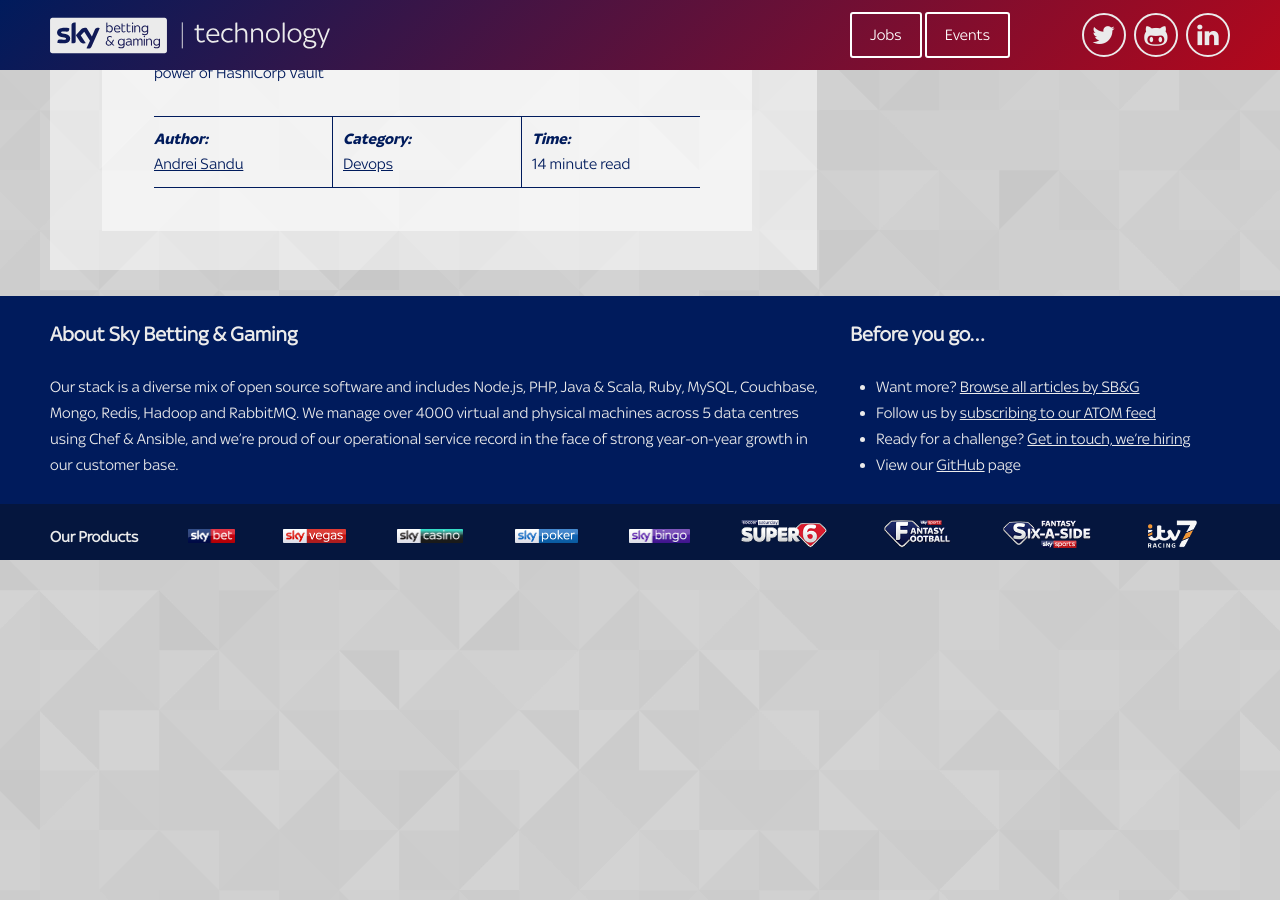
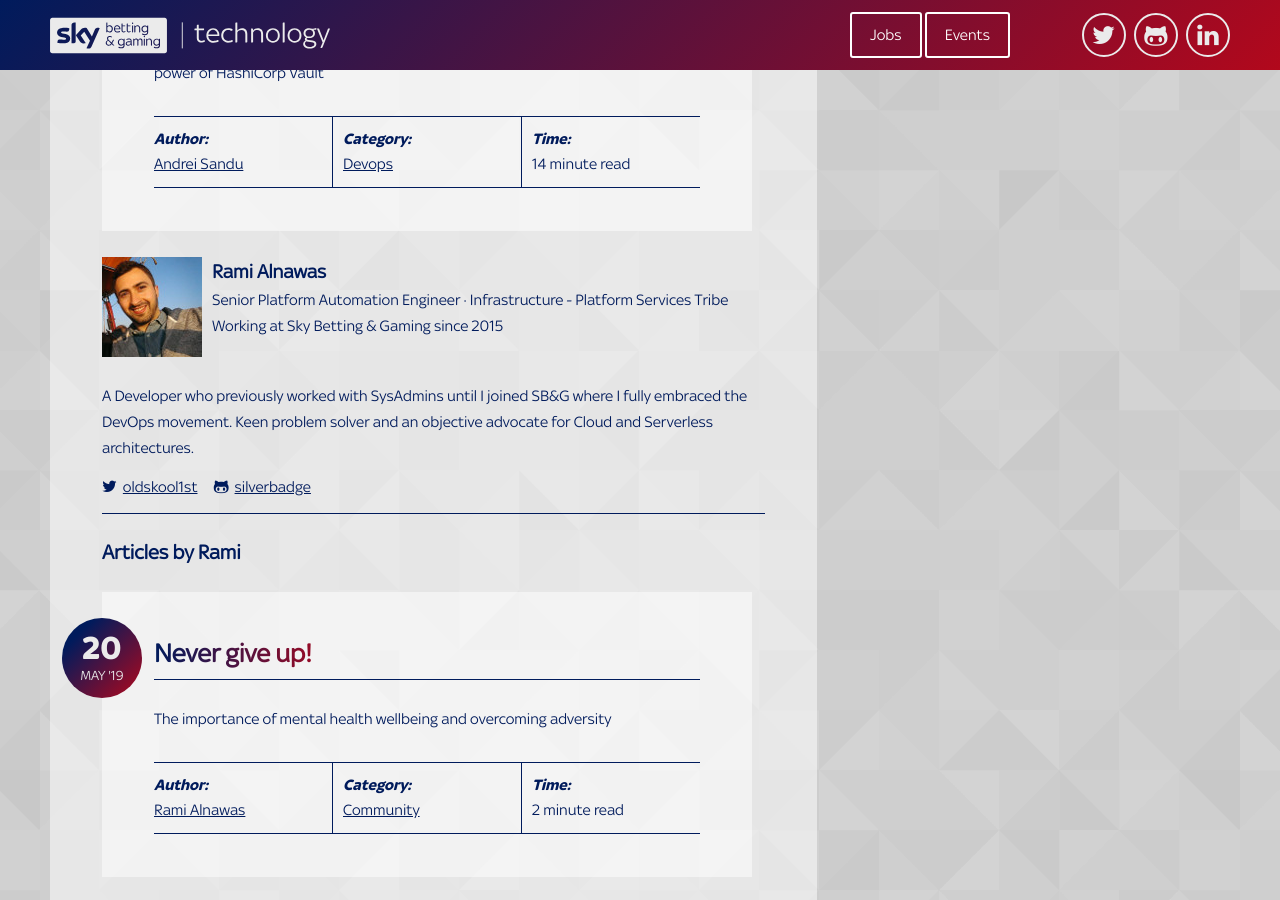
Before and after one commit to skybet/skybet.github.io, a Jekyll site: the page built from authors/index.html, in a window 1280 px wide and 900 px high, scrolled down 57249 px. Built offline with Jekyll 4.4.1, drawn with Linux system fonts in a browser that asks for light colours; nearby versions of some CDN libraries; some web fonts are replaced; comment, search, counter and statistics services are not loaded; before the commit the page ends 57809 px from its top, so only the background shows below that.

Commit message:
Never give up

```diff
--- a/_data/authors.yml
+++ b/_data/authors.yml
@@ -499,7 +499,6 @@
     github: jmunro89
     twitter: jamiemunro
 
-
 andrei_sandu:
     name: Andrei Sandu
     image: andrei_sandu.png
@@ -507,3 +506,13 @@
     tribe: Core
     startDate: 05-02-2018
     bio: "Young DevOps Engineer with a thirst for learning and a love of challenge. Grumpy SysAdmin in training."
+
+rami_alnawas:
+    name: Rami Alnawas
+    image: rami_alnawas.jpg
+    role: Senior Platform Automation Engineer
+    tribe: Infrastructure - Platform Services
+    startDate: 01-09-2015
+    bio: A Developer who previously worked with SysAdmins until I joined SB&G where I fully embraced the DevOps movement. Keen problem solver and an objective advocate for Cloud and Serverless architectures.
+    github: silverbadge
+    twitter: oldskool1st
--- /dev/null
+++ b/_posts/2019-05-20-never-give-up.md
@@ -0,0 +1,22 @@
+---
+layout:     post
+title:      Never give up!
+date:       2019-05-20
+summary:    The importance of mental health wellbeing and overcoming adversity
+author:     rami_alnawas
+tags:       aws, certification, mental, health
+category:   Community
+---
+I'm absolutely ecstatic to have finally achieved the target I've set myself back in 2017. I've just passed the [AWS Certified Solutions Architect - Professional SAP-C01](https://www.certmetrics.com/amazon/public/badge.aspx?i=4&t=c&d=2019-05-18&ci=AWS00361425) scoring a 859 out of 1000, the passing score is 750.
+
+I passed the associate exam back in 2017 but due to a family bereavement I had to give myself some time to grieve, losing my father has had a profound impact on my day to day life. It's not something you can put behind you, instead you have to talk to those who love you and support each other is the only way forward.
+
+With my other half's support, I took a week off to study and take the exam. I studied almost 12 hours a day. My eyes were red and dry sometimes. After a couple of days of multiple practice tests, it was finally time to go to the test centre, only to get the dreaded “Unfortunately you did not achieve the passing mark of 750”.
+
+I got 699, the main issue for me was time management, I ran out of time with almost 10 questions to go. I had to finish what I started and improve my time management tactics.
+
+Determined to succeed, I took multiple practice test and focused on understanding the what, how and why instead of just getting the right answer. I read multiple white papers every day, summarised key points about when to use a particular AWS service over another and used these notes to revise at the morning of the exam day.
+
+The exam was very long, some questions had scroll bar with only two minutes to answer, but I was absolutely over the moon to have been presented with the Congratulations page upon ending the test with only 2 minutes two spare.
+
+I really hope this inspires you to achieve your target and be rewarded with the congratulations you deserve for the efforts you've put towards improving your knowledge and learning the broad range of services available on the cloud.
```
Also changed, not shown: images/authors/rami_alnawas.jpg (added).
